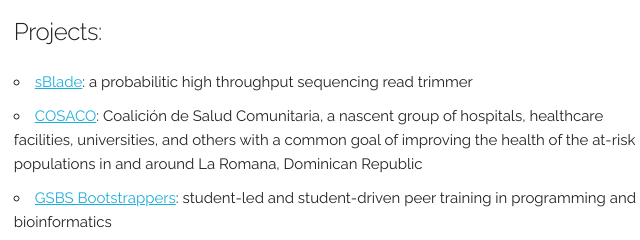
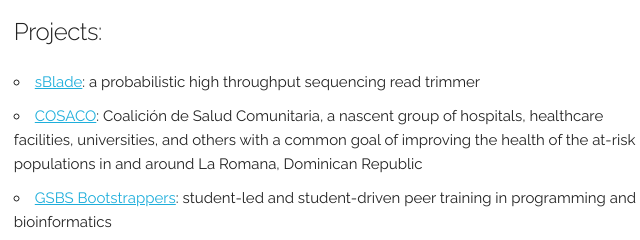
Before and after one commit to crmackay/crmackay.github.io, a plain HTML site: page index.html in a window 1280 px wide. Shown: the part 130-370 px from the top of the page, 479-1119 px from the left. Drawn offline with Linux system fonts and the light colour scheme.

Commit message:
typo in index.html

```diff
--- a/index.html
+++ b/index.html
@@ -48,7 +48,7 @@
       <div class="two-thirds column">
         <h5>Projects:</h5>
           <ul>
-            <li><a href="https://github.com/crmackay/sblade">sBlade</a>: a probabilitic high throughput sequencing read trimmer</li>
+            <li><a href="https://github.com/crmackay/sblade">sBlade</a>: a probabilistic high throughput sequencing read trimmer</li>
             <li><a href="http://cosacord.org">COSACO</a>: Coalición de Salud Comunitaria, a nascent group of hospitals, healthcare facilities, universities, and others with a common goal of improving the health of the at-risk populations in and around La Romana, Dominican Republic </li>
             <li><a href="http://bioinfo.umassmed.edu/bootstrappers/">GSBS Bootstrappers</a>: student-led and student-driven peer training in programming and bioinformatics</li>
             <li><a href="https://github.com/GSBS-Bootstrappers/umassmed-tex">UMassMedTeX</a>: a <span class="latex">L<sup>a</sup>T<sub>e</sub>X</span> theme and style for typesetting theses according to the UMass Med GSBS thesis guidelines</li>
```
